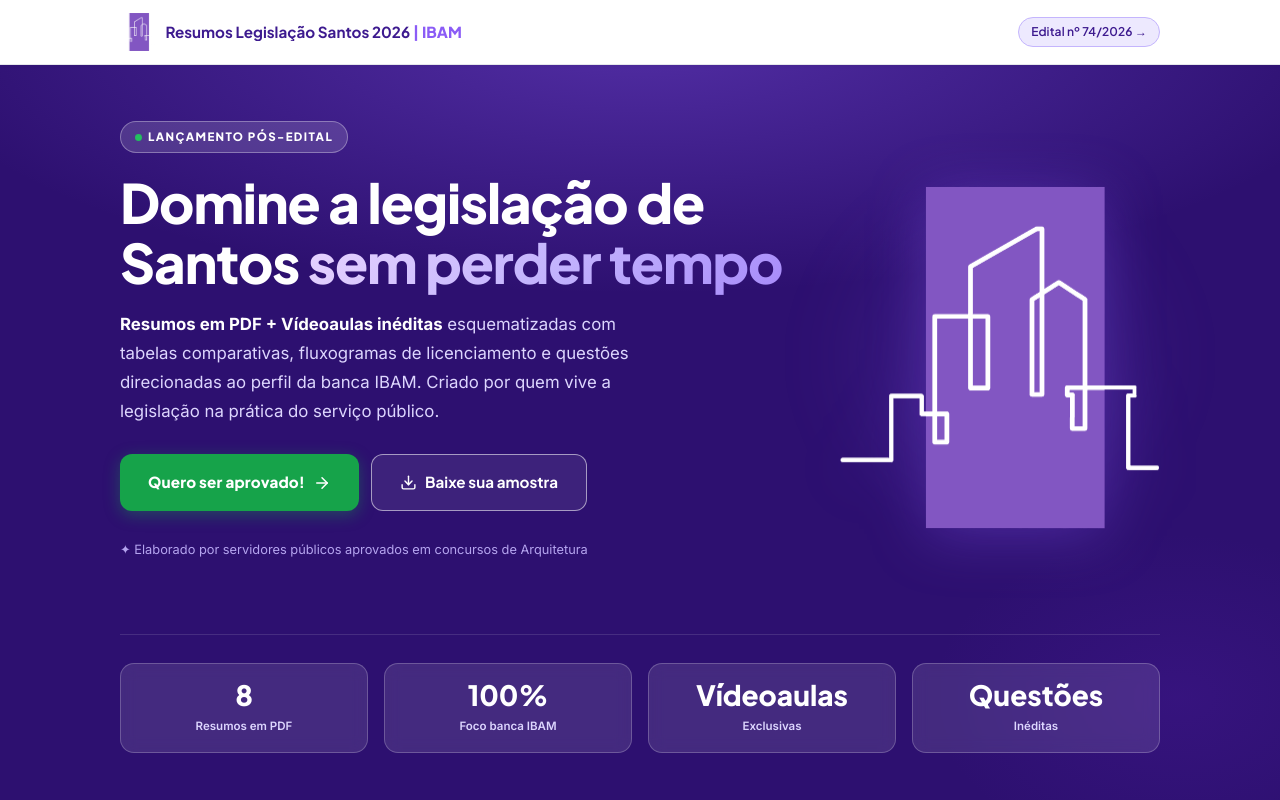
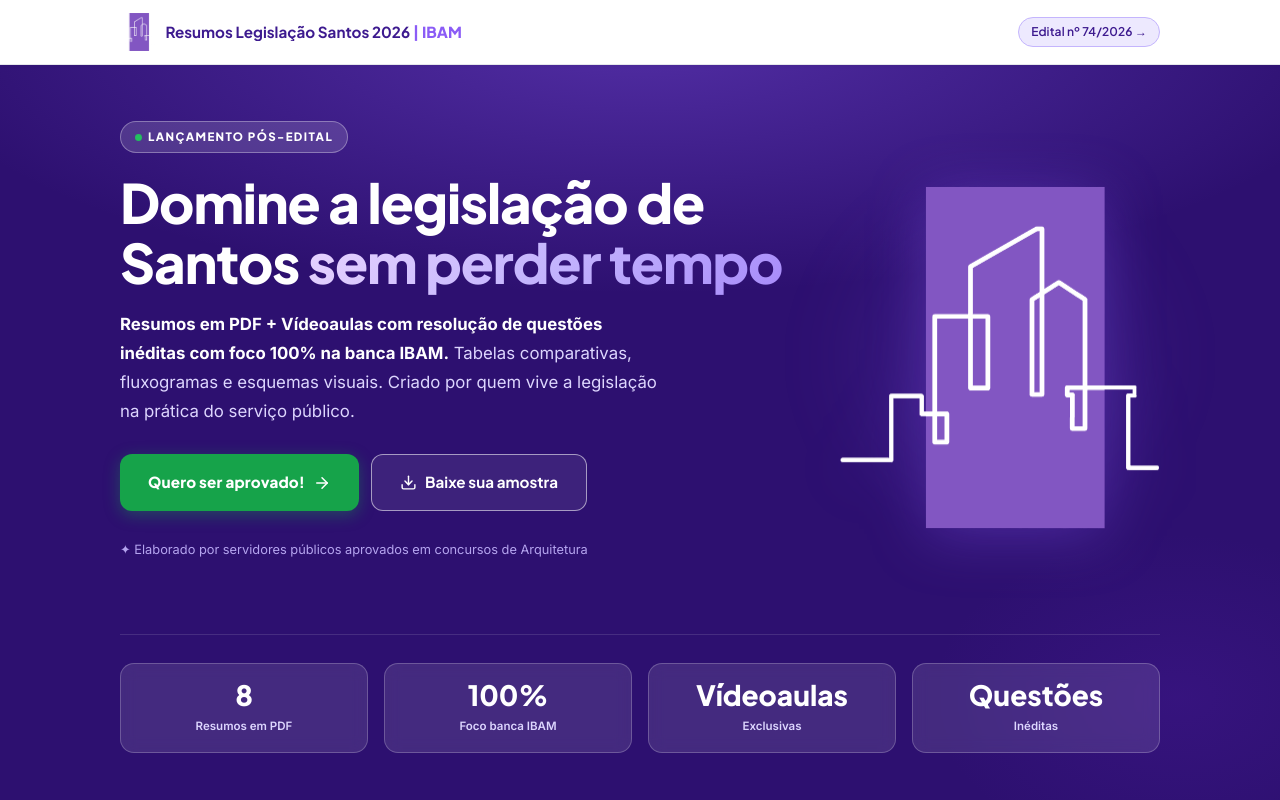
Before and after one commit to felinjob/resumo-santos, a Next.js app: page / in a window 1280 px wide. Shown: the top 800 px of the page. Built offline with nearby package versions, Linux system fonts and the light colour scheme.

Commit message:
copy: atualizar frase principal do subtitulo da Hero em negrito e segunda frase sem negrito

```diff
--- a/components/sections/HeroSection.tsx
+++ b/components/sections/HeroSection.tsx
@@ -151,8 +151,10 @@ export default function HeroSection() {
                   ...fadeStyle(150),
                 }}
               >
-                <strong style={{ color: "#ffffff", fontWeight: 700 }}>Resumos em PDF + Vídeoaulas inéditas</strong>{" "}
-                esquematizadas com tabelas comparativas, fluxogramas de licenciamento e questões direcionadas ao perfil da banca IBAM. Criado por quem vive a legislação na prática do serviço público.
+                <strong style={{ color: "#ffffff", fontWeight: 700 }}>
+                  Resumos em PDF + Vídeoaulas com resolução de questões inéditas com foco 100% na banca IBAM.
+                </strong>{" "}
+                Tabelas comparativas, fluxogramas e esquemas visuais. Criado por quem vive a legislação na prática do serviço público.
               </p>
 
               {/* CTAs */}
```
